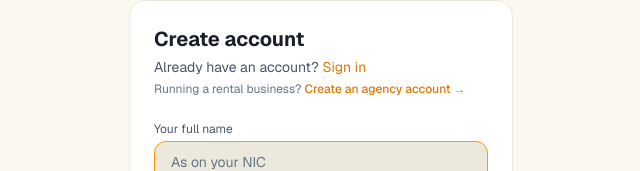
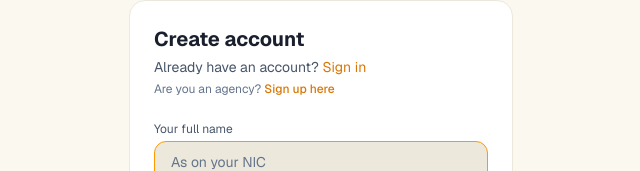
Before and after one commit to ninjalegendz/drivelink-sl, a Next.js app: page /signup in a window 1280 px wide. Shown: the part 126-297 px from the top of the page, without its empty margins (319-959 px from the left). Built offline with nearby package versions, Linux system fonts and the light colour scheme.

Commit message:
Signup: shorten agency link copy to 'Are you an agency? Sign up here'

```diff
--- a/src/app/(auth)/signup/page.tsx
+++ b/src/app/(auth)/signup/page.tsx
@@ -107,9 +107,9 @@ function RenterSignupForm() {
         <Link href="/login" className="text-amber-400 hover:text-amber-300">Sign in</Link>
       </p>
       <p className="text-slate-500 text-xs mt-1 mb-6">
-        Running a rental business?{" "}
+        Are you an agency?{" "}
         <Link href="/signup/agency" className="text-amber-400 hover:text-amber-300 font-medium">
-          Create an agency account →
+          Sign up here
         </Link>
       </p>
 
```
